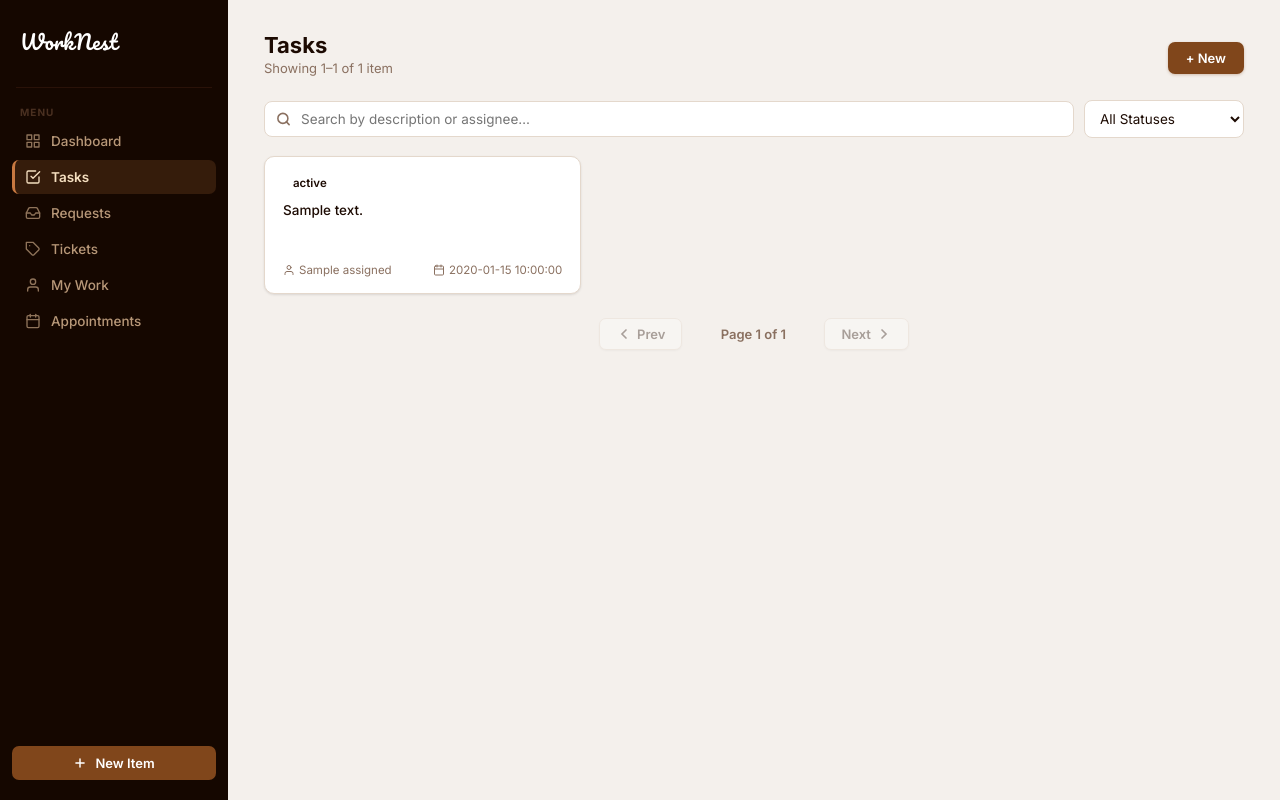
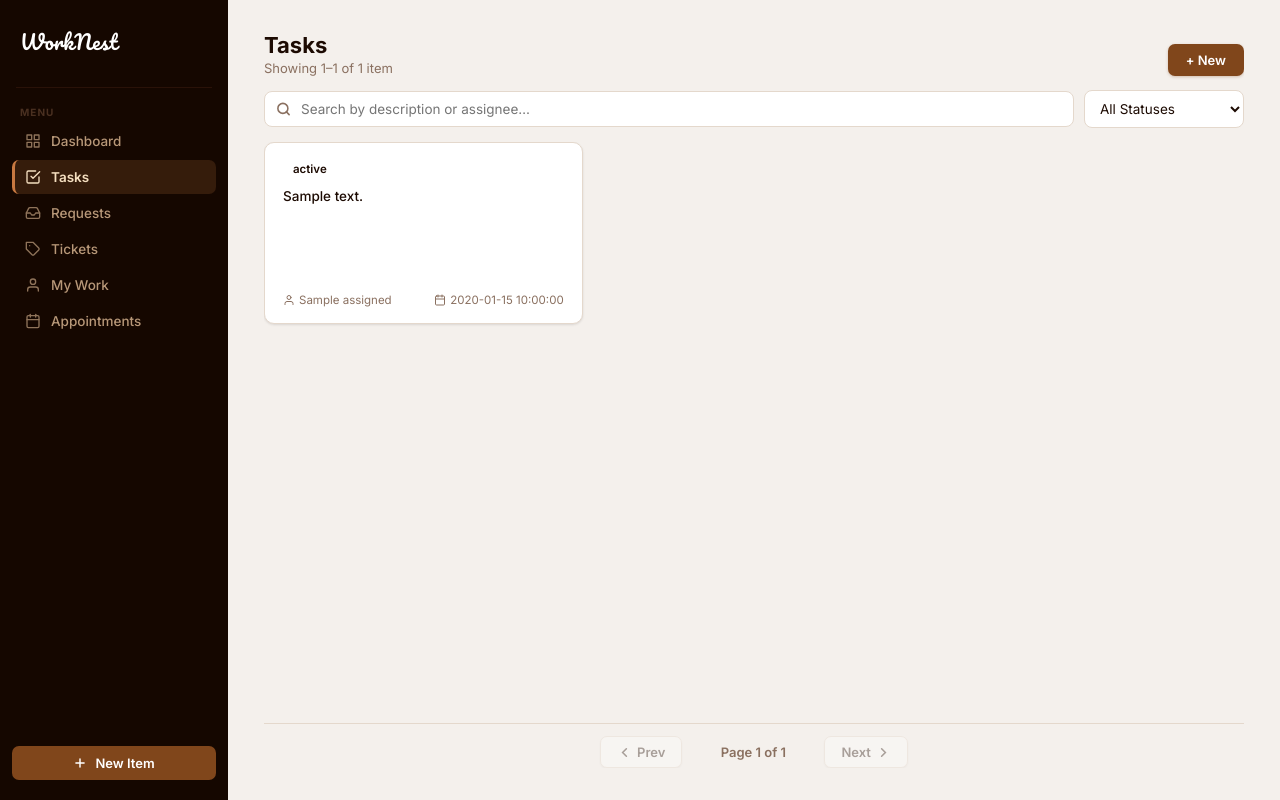
Before and after one commit to jazcar1205/WorkNest, a Flask app: page /openTasks in a window 1280 px wide. Run offline with Flask 3, Linux system fonts and the light colour scheme; a database or web service that is not in the repository returns one stand-in record (values such as "Sample title").

Commit message:
Inital Design of HTML

```diff
--- a/templates/items.html
+++ b/templates/items.html
@@ -2,12 +2,15 @@
 
 {% block content %}
 
-<div class="page-header" style="display:flex;align-items:flex-end;justify-content:space-between">
+<div class="items-body">
+
+    <!-- HEADER -->
+    <div class="items-header">
         <div>
             <h1 class="page-title">{{ title }}</h1>
             <p class="page-subtitle" id="resultCount"></p>
         </div>
-    <a href="/create" class="btn btn-primary" style="margin-bottom:2px">+ New</a>
+        <a href="/create" class="btn btn-primary">+ New</a>
     </div>
 
     <!-- FILTER BAR -->
@@ -52,13 +55,13 @@
 
             <div class="card-footer">
                 <span class="card-meta">
-                <svg width="12" height="12" viewBox="0 0 24 24" fill="none" stroke="currentColor" stroke-width="2" stroke-linecap="round" stroke-linejoin="round" style="vertical-align:-1px">
+                    <svg width="12" height="12" viewBox="0 0 24 24" fill="none" stroke="currentColor" stroke-width="2" stroke-linecap="round" stroke-linejoin="round">
                         <path d="M20 21v-2a4 4 0 00-4-4H8a4 4 0 00-4 4v2"/><circle cx="12" cy="7" r="4"/>
                     </svg>
                     {{ item.assigned or '—' }}
                 </span>
                 <span class="card-meta">
-                <svg width="12" height="12" viewBox="0 0 24 24" fill="none" stroke="currentColor" stroke-width="2" stroke-linecap="round" stroke-linejoin="round" style="vertical-align:-1px">
+                    <svg width="12" height="12" viewBox="0 0 24 24" fill="none" stroke="currentColor" stroke-width="2" stroke-linecap="round" stroke-linejoin="round">
                         <rect x="3" y="4" width="18" height="18" rx="2"/><line x1="16" y1="2" x2="16" y2="6"/><line x1="8" y1="2" x2="8" y2="6"/><line x1="3" y1="10" x2="21" y2="10"/>
                     </svg>
                     {{ item.due or '—' }}
@@ -165,23 +169,27 @@ function renderPage() {
     const start      = (currentPage - 1) * PER_PAGE;
     const end        = start + PER_PAGE;
 
-    // Hide all, show slice
     allCards().forEach(function(c) { c.style.display = 'none'; });
     filtered.slice(start, end).forEach(function(c) { c.style.display = 'flex'; });
 
-    // Empty search message
-    document.getElementById('emptySearch').style.display = total === 0 ? 'block' : 'none';
-    document.getElementById('itemGrid').style.display    = total === 0 ? 'none'  : 'grid';
+    const emptyEl = document.getElementById('emptySearch');
+    const gridEl  = document.getElementById('itemGrid');
+    if (emptyEl) emptyEl.style.display  = total === 0 ? 'flex' : 'none';
+    if (gridEl)  gridEl.style.display   = total === 0 ? 'none' : 'grid';
 
-    // Counts and page label
     const showing = Math.min(PER_PAGE, total - start);
-    document.getElementById('resultCount').textContent =
+    const rcEl = document.getElementById('resultCount');
+    if (rcEl) rcEl.textContent =
         total === 0 ? 'No results' :
         `Showing ${start + 1}–${start + showing} of ${total} item${total !== 1 ? 's' : ''}`;
 
-    document.getElementById('pageInfo').textContent = `Page ${currentPage} of ${totalPages}`;
-    document.getElementById('prevBtn').disabled = currentPage === 1;
-    document.getElementById('nextBtn').disabled = currentPage >= totalPages;
+    const piEl = document.getElementById('pageInfo');
+    if (piEl) piEl.textContent = `Page ${currentPage} of ${totalPages}`;
+
+    const prevBtn = document.getElementById('prevBtn');
+    const nextBtn = document.getElementById('nextBtn');
+    if (prevBtn) prevBtn.disabled = currentPage === 1;
+    if (nextBtn) nextBtn.disabled = currentPage >= totalPages;
 }
 
 function prevPage() { if (currentPage > 1) { currentPage--; renderPage(); } }
@@ -189,17 +197,17 @@ function nextPage() {
     if (currentPage < Math.ceil(filtered.length / PER_PAGE)) { currentPage++; renderPage(); }
 }
 
-// Init on load
 document.addEventListener('DOMContentLoaded', renderPage);
 
 // ── Modal ──────────────────────────────────────────
 function openModal(row) {
-    document.getElementById('modal-id').value      = row.dataset.id;
-    document.getElementById('modal-title').value   = row.dataset.description || '';
-    document.getElementById('modal-status').value  = row.dataset.status || '';
-    document.getElementById('modal-assigned').value= row.dataset.assigned || '';
-    document.getElementById('modal-created').value = row.dataset.created || '';
-    document.getElementById('modal-due').value     = row.dataset.due || '';
+    document.getElementById('modal-id').value       = row.dataset.id;
+    document.getElementById('modal-title').value    = row.dataset.description || '';
+    document.getElementById('modal-status').value   = row.dataset.status || '';
+    document.getElementById('modal-assigned').value = row.dataset.assigned || '';
+    document.getElementById('modal-created').value  = row.dataset.created || '';
+    document.getElementById('modal-due').value      = row.dataset.due || '';
+    hideModalError();
     disableFields();
     document.getElementById('itemModal').style.display = 'block';
 }
@@ -218,15 +226,37 @@ function closeModal() {
     document.getElementById('itemModal').style.display = 'none';
 }
 
+function showModalError(msg) {
+    const el = document.getElementById('modal-error');
+    el.textContent = msg;
+    el.style.display = 'block';
+}
+
+function hideModalError() {
+    const el = document.getElementById('modal-error');
+    if (el) el.style.display = 'none';
+}
+
 function saveEdit() {
+    const desc     = document.getElementById('modal-title').value.trim();
+    const assigned = document.getElementById('modal-assigned').value.trim();
+    const created  = document.getElementById('modal-created').value.trim();
+
+    if (!desc || !assigned || !created) {
+        showModalError('Description, Assigned, and Created date are required.');
+        return;
+    }
+    hideModalError();
+
     const data = {
         id:          document.getElementById('modal-id').value,
-        description: document.getElementById('modal-title').value,
+        description: desc,
         status:      document.getElementById('modal-status').value,
-        assigned:    document.getElementById('modal-assigned').value,
-        created:     document.getElementById('modal-created').value,
+        assigned:    assigned,
+        created:     created,
         due:         document.getElementById('modal-due').value
     };
+
     fetch('/update_item', {
         method: 'POST',
         headers: { 'Content-Type': 'application/json' },
@@ -257,18 +287,37 @@ window.onclick = function(e) {
 </script>
 
 <style>
+/* ── Page fills viewport ─────────────────────────── */
+.main-wrap   { overflow: hidden !important; }
+.page-content { display: flex !important; flex-direction: column !important; overflow: hidden; }
+
+.items-body {
+    display: flex;
+    flex-direction: column;
+    flex: 1;
+    min-height: 0;
+    overflow: hidden;
+}
+
+/* Header row */
+.items-header {
+    display: flex;
+    align-items: flex-end;
+    justify-content: space-between;
+    flex-shrink: 0;
+    margin-bottom: 14px;
+}
+
 /* Filter bar */
 .filter-bar {
     display: flex;
     gap: 10px;
     align-items: center;
-    margin-bottom: 18px;
+    margin-bottom: 14px;
+    flex-shrink: 0;
 }
 
-.search-wrap {
-    position: relative;
-    flex: 1;
-}
+.search-wrap { position: relative; flex: 1; }
 
 .search-icon {
     position: absolute;
@@ -316,27 +364,29 @@ window.onclick = function(e) {
     box-shadow: 0 0 0 3px rgba(200,121,65,0.12);
 }
 
-/* Card grid */
+/* Card grid — fills remaining space */
 .item-grid {
+    flex: 1;
+    min-height: 0;
     display: grid;
     grid-template-columns: repeat(3, 1fr);
-    gap: 14px;
-    margin-bottom: 20px;
+    grid-template-rows: repeat(3, 1fr);
+    gap: 12px;
+    overflow: hidden;
 }
 
-/* Fixed-size card */
+/* Fixed-proportion card */
 .item-card {
+    display: flex;
+    flex-direction: column;
     background: var(--white);
     border: 1px solid var(--border);
     border-radius: 10px;
     padding: 16px 18px;
-    height: 138px;
-    display: flex;
-    flex-direction: column;
     cursor: pointer;
     box-shadow: var(--shadow-sm);
+    overflow: hidden;
     transition: border-color 0.12s, box-shadow 0.12s, transform 0.1s;
-    overflow: hidden;
 }
 
 .item-card:hover {
@@ -357,7 +404,7 @@ window.onclick = function(e) {
     flex: 1;
     overflow: hidden;
     display: -webkit-box;
-    -webkit-line-clamp: 2;
+    -webkit-line-clamp: 3;
     -webkit-box-orient: vertical;
     line-height: 1.45;
 }
@@ -366,7 +413,8 @@ window.onclick = function(e) {
     display: flex;
     align-items: center;
     justify-content: space-between;
-    margin-top: 10px;
+    margin-top: auto;
+    padding-top: 10px;
     flex-shrink: 0;
     gap: 8px;
 }
@@ -382,13 +430,16 @@ window.onclick = function(e) {
     text-overflow: ellipsis;
 }
 
-/* Pagination */
+/* Pagination — pinned at bottom */
 .pagination-bar {
+    flex-shrink: 0;
     display: flex;
     align-items: center;
     justify-content: center;
     gap: 16px;
-    padding: 4px 0 8px;
+    padding: 12px 0 0;
+    border-top: 1px solid var(--border);
+    margin-top: 12px;
 }
 
 .page-btn {
```
Also changed, not shown: other parts of templates/items.html (+37 -30 lines), templates/appointments.html (+48 -11 lines), templates/assigned.html (+44 -13 lines), templates/creation.html (+8 -6 lines). Lines whose indentation alone changed are shown as unchanged.
